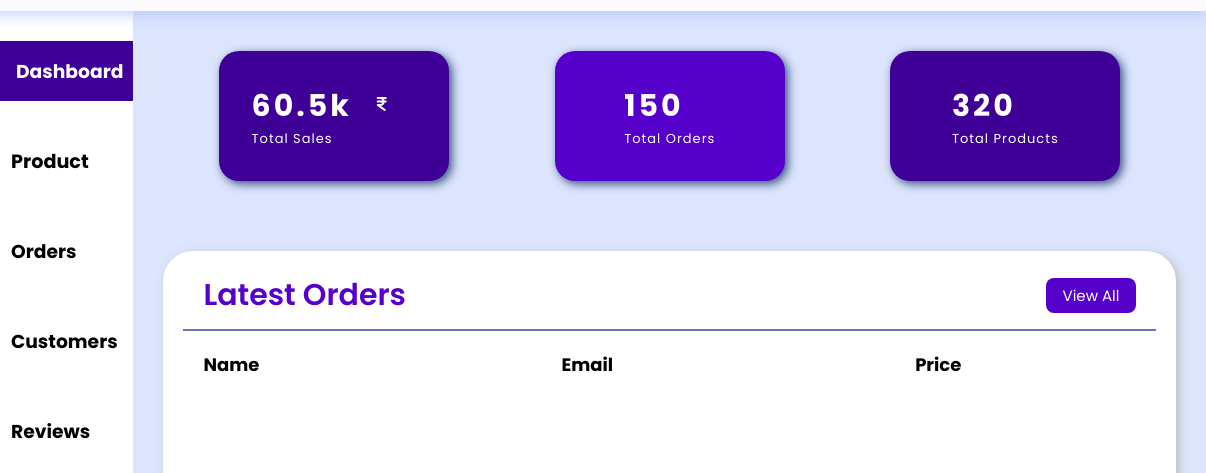
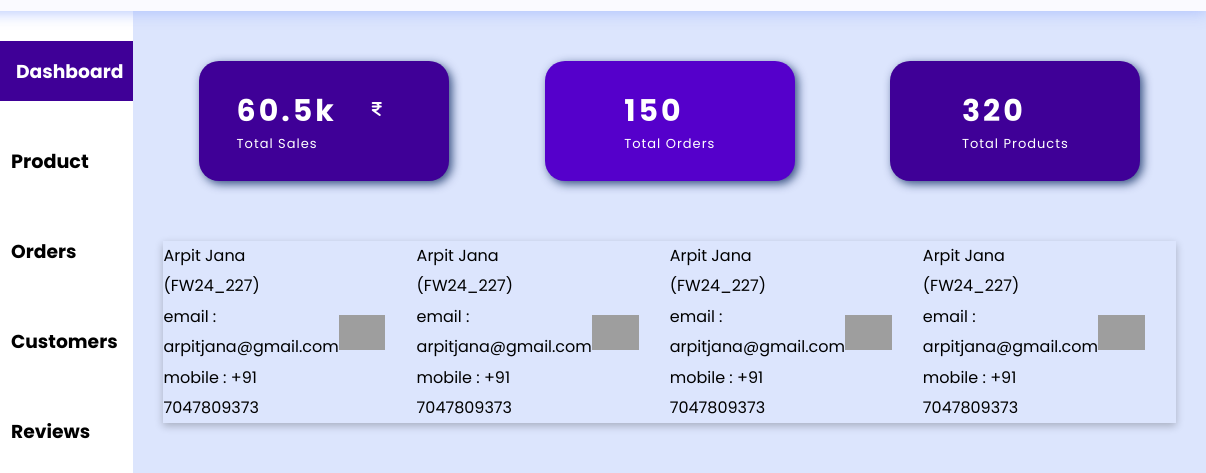
Before and after one commit to Sujalogy/festive-crayon-1023, a plain HTML site: page Public/Page_AdminPanel/dashboard.html in a window 1280 px wide. Shown: the part 59-532 px from the top of the page, 74-1280 px from the left. Drawn offline with Linux system fonts and the light colour scheme; grey boxes are pictures that could not be loaded; a script that the page names is missing.

Commit message:
dashboard page complete

```diff
--- a/Public/Page_AdminPanel/dashboard.html
+++ b/Public/Page_AdminPanel/dashboard.html
@@ -212,6 +212,7 @@
           </div>
         </div>
 
+
         <div class="box-container">
           <div class="box box1">
             <div class="text">
@@ -245,18 +246,87 @@
               alt="comments"
             /> -->
           </div>
-
-          <!-- <div class="box box4">
-            <div class="text">
-              <h2 class="topic-heading">70</h2>
-              <h2 class="topic">Published</h2>
+          <div class="admin">
+            <div>
+                <p class="name">
+                    Arpit Jana (FW24_227)
+                </p>
+                <p class="email">
+                    email : arpitjana@gmail.com
+                </p>
+                <p class="mobile">
+                    mobile : +91 7047809373
+                </p>
+            </div>
+            <div class="admin-img">
+              <img
+              class="profile"
+              src="https://ca.slack-edge.com/T04RMV7PJAC-U04S23G3X7A-f197b11a7165-512"
+              alt="error"
+          />
             </div>
 
+
+            <div>
+              <p class="name">
+                  Arpit Jana (FW24_227)
+              </p>
+              <p class="email">
+                  email : arpitjana@gmail.com
+              </p>
+              <p class="mobile">
+                  mobile : +91 7047809373
+              </p>
+          </div>
+          <div class="admin-img">
             <img
-              src="https://media.geeksforgeeks.org/wp-content/uploads/20221210185029/13.png"
-              alt="published"
-            />
-          </div> -->
+            class="profile"
+            src="https://ca.slack-edge.com/T04RMV7PJAC-U04S23G3X7A-f197b11a7165-512"
+            alt="error"
+        />
+          </div>
+
+
+          <div>
+            <p class="name">
+                Arpit Jana (FW24_227)
+            </p>
+            <p class="email">
+                email : arpitjana@gmail.com
+            </p>
+            <p class="mobile">
+                mobile : +91 7047809373
+            </p>
+        </div>
+        <div class="admin-img">
+          <img
+          class="profile"
+          src="https://ca.slack-edge.com/T04RMV7PJAC-U04S23G3X7A-f197b11a7165-512"
+          alt="error"
+      />
+        </div>
+
+
+        <div>
+          <p class="name">
+              Arpit Jana (FW24_227)
+          </p>
+          <p class="email">
+              email : arpitjana@gmail.com
+          </p>
+          <p class="mobile">
+              mobile : +91 7047809373
+          </p>
+      </div>
+      <div class="admin-img">
+        <img
+        class="profile"
+        src="https://ca.slack-edge.com/T04RMV7PJAC-U04S23G3X7A-f197b11a7165-512"
+        alt="error"
+    />
+      </div>
+
+        </div>
         </div>
 
         <div class="report-container">
--- a/Public/Page_AdminPanel/login_admin_dashboard.css
+++ b/Public/Page_AdminPanel/login_admin_dashboard.css
@@ -145,6 +145,7 @@ header {
   align-items: center;
   flex-wrap: wrap;
   gap: 50px;
+  /* border: 2px solid red; */
 }
 .nav {
   min-height: 91vh;
@@ -210,16 +211,18 @@ header {
   background-color: var(--Border-color);
 }
 .box {
-  height: 130px;
-  width: 230px;
+  height: 120px;
+  width: 250px;
   border-radius: 20px;
   box-shadow: 3px 3px 10px rgba(0, 30, 87, 0.751);
   padding: 20px;
   display: flex;
+  margin: 10px;
   align-items: center;
   justify-content: space-around;
   cursor: pointer;
   transition: transform 0.3s ease-in-out;
+  /* border: 2px solid red; */
 }
 .box:hover {
   transform: scale(1.08);
@@ -334,3 +337,44 @@ header {
   width: 40px;
   color: white;
 }
+
+.admin div{
+  /* border: 2px solid red; */
+}
+
+.profile {
+  /* border: 2px solid red; */
+  width: 15%;
+  display: flex;
+}
+
+.admin {
+  display: flex;
+  /* border: 2px solid red; */
+  margin: auto;
+  width: 100%;
+  /* height: 13vh; */
+  /* margin-left: 100px; */
+  box-shadow: rgba(0, 0, 0, 0.24) 0px 3px 8px;
+
+
+}
+.admin p {
+  line-height: 1.9em;
+}
+
+.admin-img {
+  display: flex;
+  align-items: center;
+  justify-content: start;
+  /* width: 30%; */
+}
+
+.admin-img img {
+  width: 60%;
+  /* border: 2px solid red; */
+}
+.admin div {
+  /* border: 2px solid red; */
+  width: 100%;
+}
```
Also changed, not shown: Public/Page_AdminPanel/login_admin_dashboard_responsive.css (line endings or trailing spaces).
